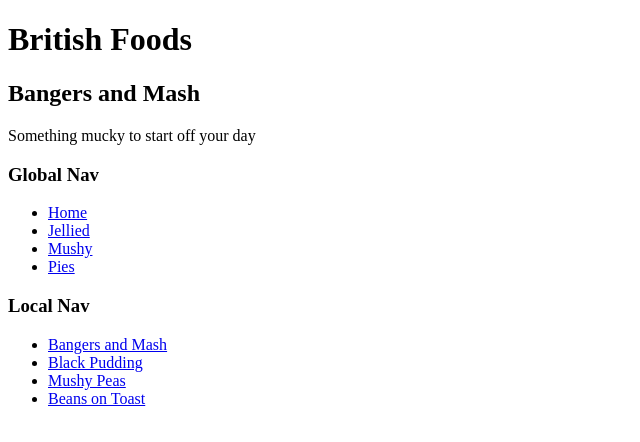
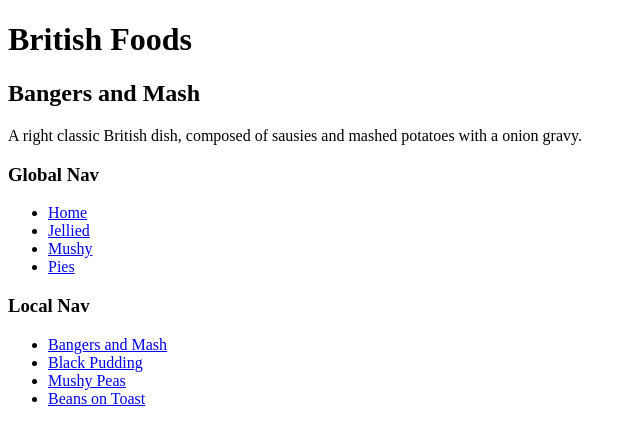
Before and after one commit to LKakulis/Hyperlink_exercise_LK, a plain HTML site: page Mushy/bangersandmash.html in a window 1280 px wide. Shown: the whole page, without its empty margins (0-640 px from the left). Drawn offline with Linux system fonts and the light colour scheme.

Commit message:
Update bangersandmash.html

```diff
--- a/Mushy/bangersandmash.html
+++ b/Mushy/bangersandmash.html
@@ -8,7 +8,7 @@
 <body>
     <h1>British Foods</h1>
         <h2>Bangers and Mash</h2>
-            <p>Something mucky to start off your day</p>
+            <p>A right classic British dish, composed of sausies and mashed potatoes with a onion gravy.</p>
 <h3>Global Nav</h3>
 <ul>
 <li><a href="../Index.html">Home</a></li>
```
